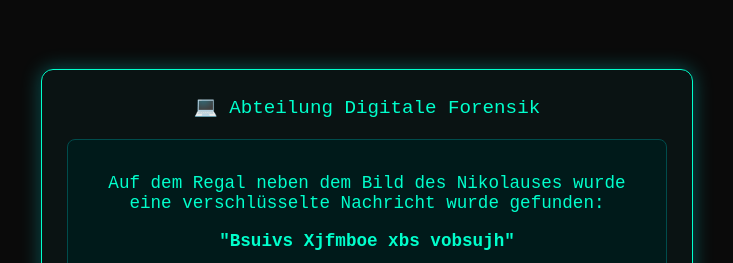
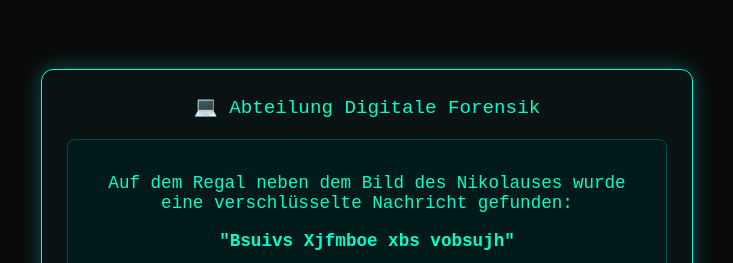
Before and after one commit to Lulussmile/Sarahs.CrimeAdventskalender, a plain HTML site: page tag05.html in a window 1280 px wide. Shown: the part 111-374 px from the top of the page, without its empty margins (273-1006 px from the left). Drawn offline with Linux system fonts and the light colour scheme.

Commit message:
Update tag05.html

```diff
--- a/tag05.html
+++ b/tag05.html
@@ -93,7 +93,7 @@
   <div class="terminal">
     <div class="headline">💻 Abteilung Digitale Forensik</div>
     <div class="code-box">
-      <p>Auf dem Regal neben dem Bild des Nikolauses wurde eine verschlüsselte Nachricht wurde gefunden:</p>
+      <p>Auf dem Regal neben dem Bild des Nikolauses wurde eine verschlüsselte Nachricht gefunden:</p>
       <p><strong>"Bsuivs Xjfmboe xbs vobsujh"</strong></p>
       <p>Hinweis: <em>Der Täter nutzt eine einfache Buchstabenverschiebung (Caesar -1).</em></p>
     </div>
```
